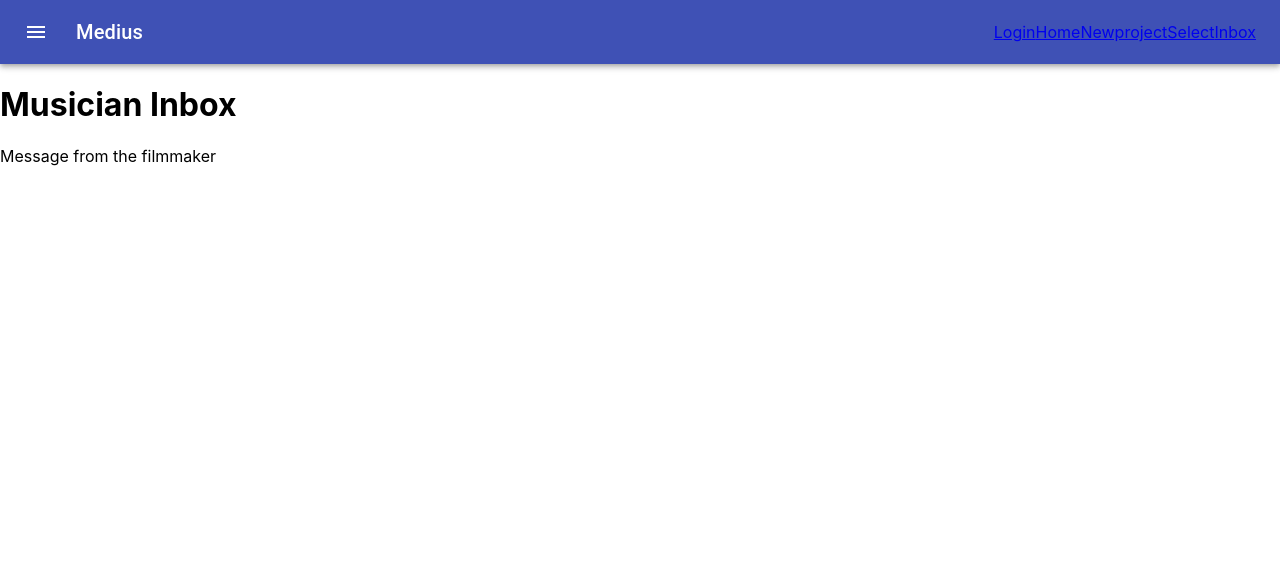
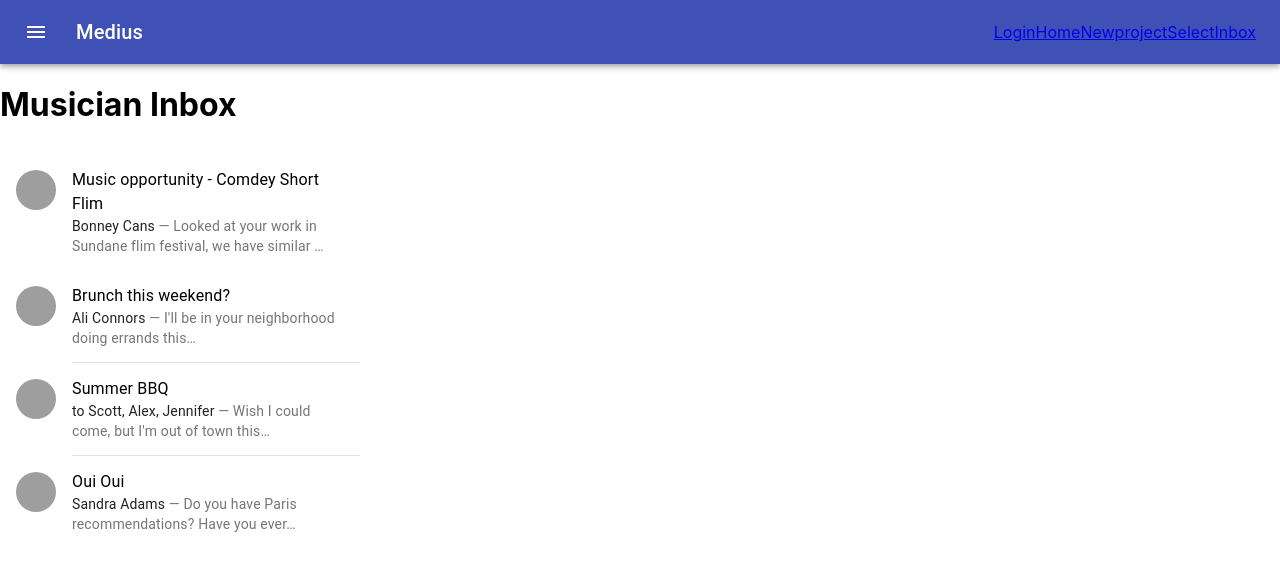
Before and after one commit to bradleyramos/medius, a React (Create React App) app in the folder medius-app/: page /inbox in a window 1280 px wide. Shown: the top 570 px of the page. Built offline with nearby package versions, Linux system fonts and the light colour scheme; grey boxes are pictures that could not be loaded.

Commit message:
Adding static data to Inbox view

```diff
--- a/medius-app/src/components/Inbox.js
+++ b/medius-app/src/components/Inbox.js
@@ -1,12 +1,127 @@
 import React from 'react';
+import { makeStyles } from '@material-ui/core/styles';
+import List from '@material-ui/core/List';
+import ListItem from '@material-ui/core/ListItem';
+import Divider from '@material-ui/core/Divider';
+import ListItemText from '@material-ui/core/ListItemText';
+import ListItemAvatar from '@material-ui/core/ListItemAvatar';
+import Avatar from '@material-ui/core/Avatar';
+import Typography from '@material-ui/core/Typography';
+
+const useStyles = makeStyles(theme => ({
+  root: {
+    width: '100%',
+    maxWidth: 360,
+    backgroundColor: theme.palette.background.paper,
+  },
+  inline: {
+    display: 'inline',
+  },
+}));
+
+const handleClick = () => {
+
+ };
 
 const Inbox = () => {
-    return (
-       <div>
-          <h1>Musician Inbox</h1>
-          <p>Message from the filmmaker</p>
-       </div>
-    );
+  const classes = useStyles();
+
+  return (
+     <div>
+        <h1>Musician Inbox</h1>
+
+    <List className={classes.root}>
+      <ListItem alignItems="flex-start"
+      onClick={handleClick}>
+        <ListItemAvatar>
+          <Avatar alt="Jonny Sharp" src="/static/images/avatar/1.jpg" />
+        </ListItemAvatar>
+        <ListItemText
+          primary="Music opportunity - Comdey Short Flim "
+          secondary={
+            <React.Fragment>
+              <Typography
+                component="span"
+                variant="body2"
+                className={classes.inline}
+                color="textPrimary"
+              >
+                Bonney Cans
+              </Typography>
+              {" — Looked at your work in Sundane flim festival, we have similar …"}
+            </React.Fragment>
+          }
+        />
+      </ListItem>
+      <ListItem alignItems="flex-start">
+        <ListItemAvatar>
+          <Avatar alt="Remy Sharp" src="/static/images/avatar/1.jpg" />
+        </ListItemAvatar>
+        <ListItemText
+          primary="Brunch this weekend?"
+          secondary={
+            <React.Fragment>
+              <Typography
+                component="span"
+                variant="body2"
+                className={classes.inline}
+                color="textPrimary"
+              >
+                Ali Connors
+              </Typography>
+              {" — I'll be in your neighborhood doing errands this…"}
+            </React.Fragment>
+          }
+        />
+      </ListItem>
+      <Divider variant="inset" component="li" />
+      <ListItem alignItems="flex-start">
+        <ListItemAvatar>
+          <Avatar alt="Travis Howard" src="/static/images/avatar/2.jpg" />
+        </ListItemAvatar>
+        <ListItemText
+          primary="Summer BBQ"
+          secondary={
+            <React.Fragment>
+              <Typography
+                component="span"
+                variant="body2"
+                className={classes.inline}
+                color="textPrimary"
+              >
+                to Scott, Alex, Jennifer
+              </Typography>
+              {" — Wish I could come, but I'm out of town this…"}
+            </React.Fragment>
+          }
+        />
+      </ListItem>
+      <Divider variant="inset" component="li" />
+      <ListItem alignItems="flex-start">
+        <ListItemAvatar>
+          <Avatar alt="Cindy Baker" src="/static/images/avatar/3.jpg" />
+        </ListItemAvatar>
+        <ListItemText
+          primary="Oui Oui"
+          secondary={
+            <React.Fragment>
+              <Typography
+                component="span"
+                variant="body2"
+                className={classes.inline}
+                color="textPrimary"
+              >
+                Sandra Adams
+              </Typography>
+              {' — Do you have Paris recommendations? Have you ever…'}
+            </React.Fragment>
+          }
+        />
+      </ListItem>
+    </List>
+    </div>
+  );
 }
 
+
 export default Inbox;
```
